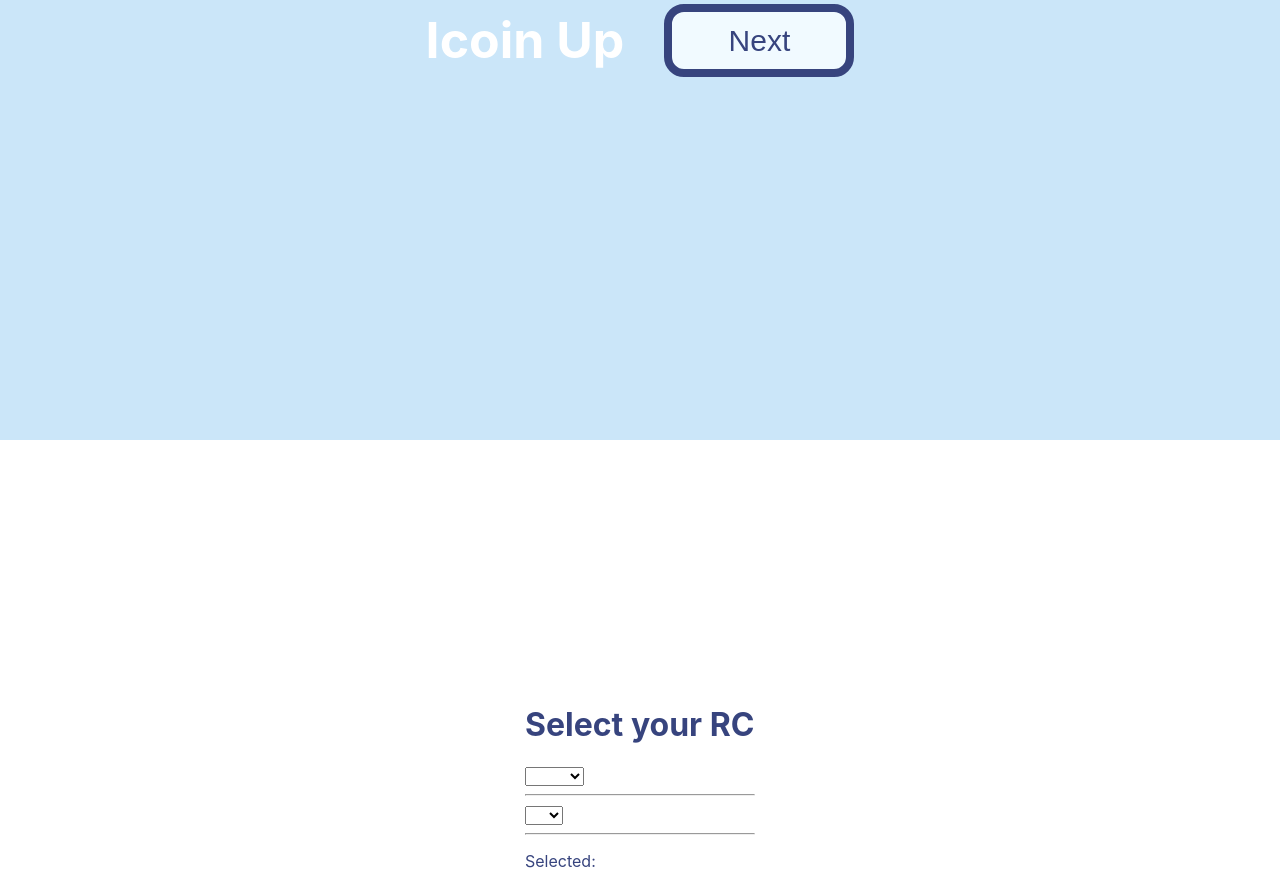
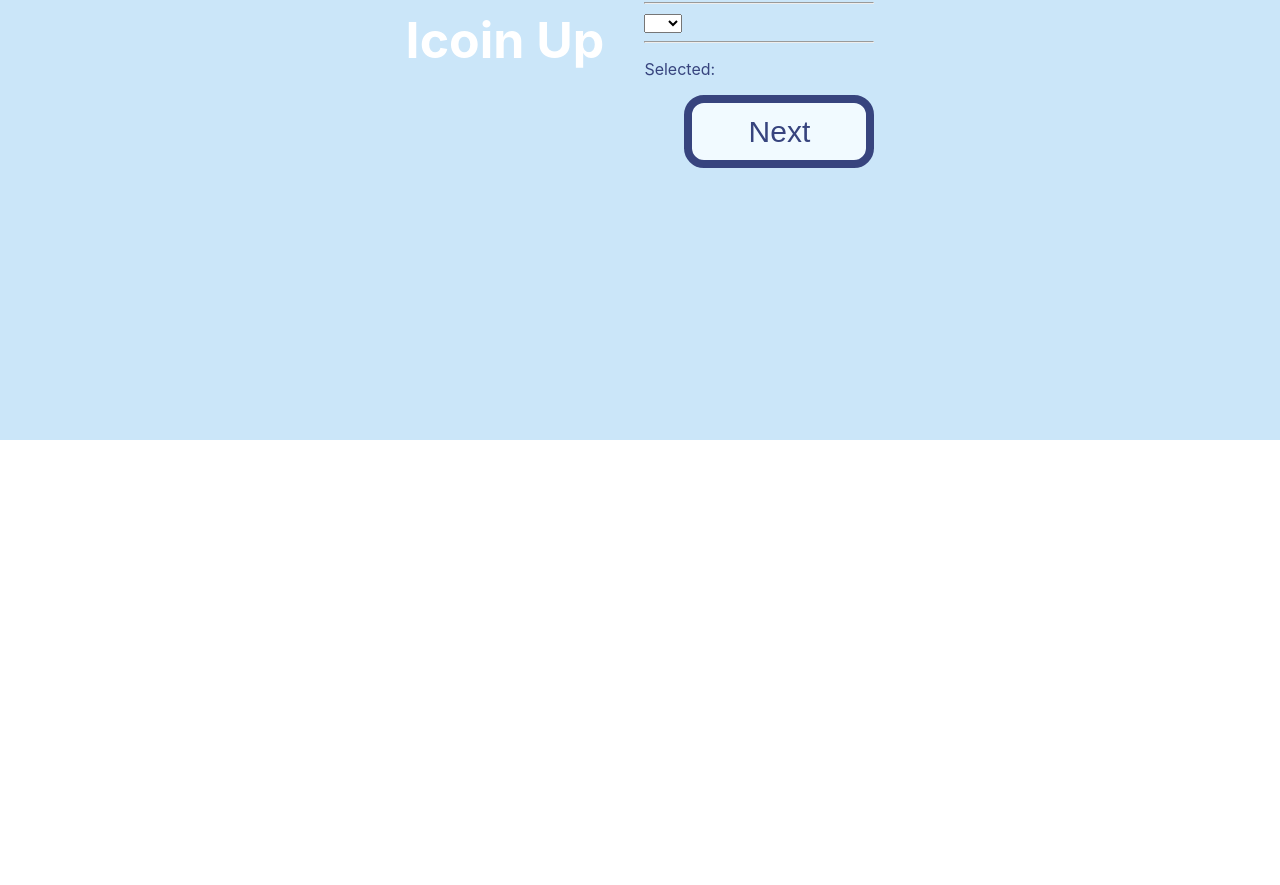
Before and after one commit to icoinup/front-end, a React (Create React App) app in the folder icoinup/: page /Input in a window 1280 px wide. Shown: the part 360-1245 px from the top of the page. After the commit the page ends 800 px from the top, so only its background shows below. Built offline with nearby package versions, Linux system fonts and the light colour scheme.

Commit message:
Update 4th

```diff
--- a/icoinup/src/Input.js
+++ b/icoinup/src/Input.js
@@ -8,7 +8,7 @@ import { collection, getDocs } from "firebase/firestore";
 
 
 const Selection = () => {
-    const RC = [" ","bethel", "Grace", "Vision", "etc"];
+    const RC = [" ","Bethel", "Grace", "Vision", "Rothem","Hayongjo","Carmichael","Creation","Papyrus"];
     const [SelectedRC, setSelectedRC] = useState("");
     const floor = [" ", "1F", "2F", "3F", "4F", "5F"];
     const [SelectedFloor, setSelectedFloor] = useState("");
@@ -73,10 +73,10 @@ const Input = (props) => {
 
                 <ul>
 
-                    <Link to="/Main"><Button>Next</Button></Link>
+                <Selection />
                 </ul><br />
                 </StyledDiv>
-               <BackDiv> <Selection /></BackDiv>
+
 
             </PC>
 
--- a/icoinup/src/Main.js
+++ b/icoinup/src/Main.js
@@ -13,6 +13,9 @@ const Readdata = (props) => {
 	const location = useLocation();
     console.log(location.state.RC)
 	console.log(location.state.floor)
+    let currentTimestamp = Date.now()
+    console.log(currentTimestamp); // get current timestamp
+    let date = new Intl.DateTimeFormat('en-US', { year: 'numeric', month: '2-digit', day: '2-digit', hour: '2-digit', minute: '2-digit', second: '2-digit' }).format(currentTimestamp)
     const fetchPost = async () => {
 
         await getDocs(collection(db, location.state.RC+location.state.floor))
@@ -24,31 +27,11 @@ const Readdata = (props) => {
             })
 
     }
-    useEffect(()=>{
-        fetchPost();
-    }, [])
-
-    return(
-        <div className="">
-            {datas.map((item) => (
-                <p> {item.using.toString()} {Intl.DateTimeFormat('en-US', { year: 'numeric', month: '2-digit', day: '2-digit', hour: '2-digit', minute: '2-digit', second: '2-digit' }).format(item.time)}</p>
-              ))}
-        </div>
-    );
-}
-
-const Updatedata = (props) => {
-    let currentTimestamp = Date.now()
-    console.log(currentTimestamp); // get current timestamp
-    const location = useLocation();
-    console.log(location.state.RC)
-	console.log(location.state.floor)
-    let date = new Intl.DateTimeFormat('en-US', { year: 'numeric', month: '2-digit', day: '2-digit', hour: '2-digit', minute: '2-digit', second: '2-digit' }).format(currentTimestamp)
     const UpdateTime = async (e) => {
         e.preventDefault();
-
+        currentTimestamp = Date.now()
         try {
-            const washingmachine = doc(db, location.state.RC+location.state.floor, "3");
+            const washingmachine = doc(db, location.state.RC+location.state.floor, "1");
             const docRef = await updateDoc(washingmachine, {
                time: currentTimestamp
               });
@@ -57,11 +40,21 @@ const Updatedata = (props) => {
             console.error("Error adding document: ", e);
           }
     }
+    useEffect(()=>{
+        fetchPost();
+    }, [])
+
     return(
-       <button onClick={UpdateTime}>Addtime</button>
+        <div className="">
+            {datas.map((item) => (
+                <p> {item.using.toString()} {Intl.DateTimeFormat('en-US', { hour: '2-digit',minute: '2-digit', second: '2-digit' }).format(currentTimestamp-(item.time))}</p>
+              ))}
+              <button onClick={UpdateTime}>Addtime</button>
+        </div>
+
     );
+}
 
-}
 const Main = (props) => {
 	return (
 		<>
@@ -80,7 +73,7 @@ const Main = (props) => {
         <PC>
             <Header/>
             <StyledDiv style={{background:"white"}}>
-			<h3>안녕하세요. 메인페이지 입니다.PC</h3>
+			<h3>안녕하세요. 메인페이지 입니다.PC</h3><br></br>
 			<ul>
 				<Link to="/QR"><Button>Start</Button></Link>
 
@@ -88,10 +81,10 @@ const Main = (props) => {
 
             </StyledDiv>
 			<Readdata />
-            <Updatedata />
         </PC>
 		</>
 	);
 };
 
+
 export default Main;
```
